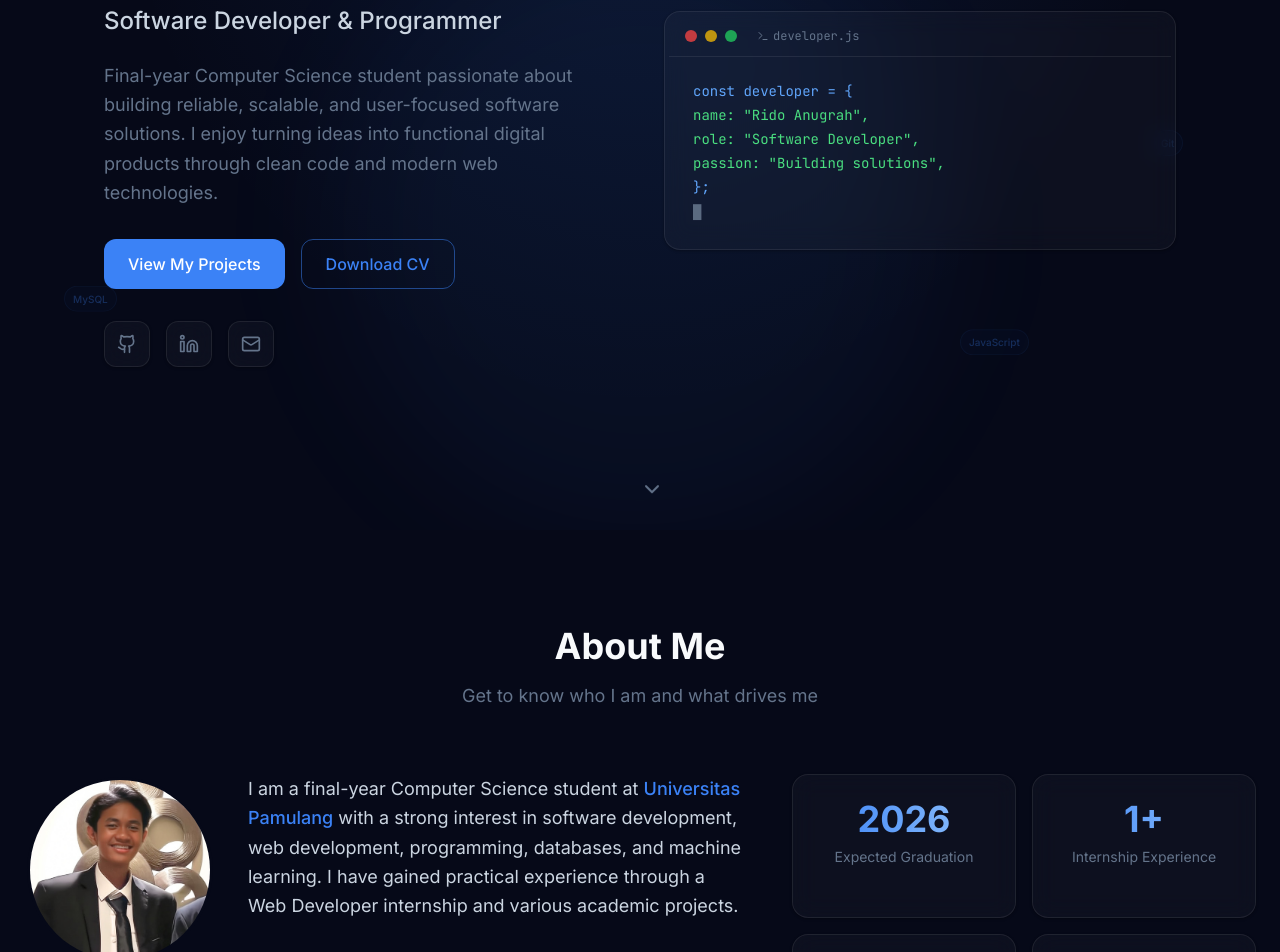
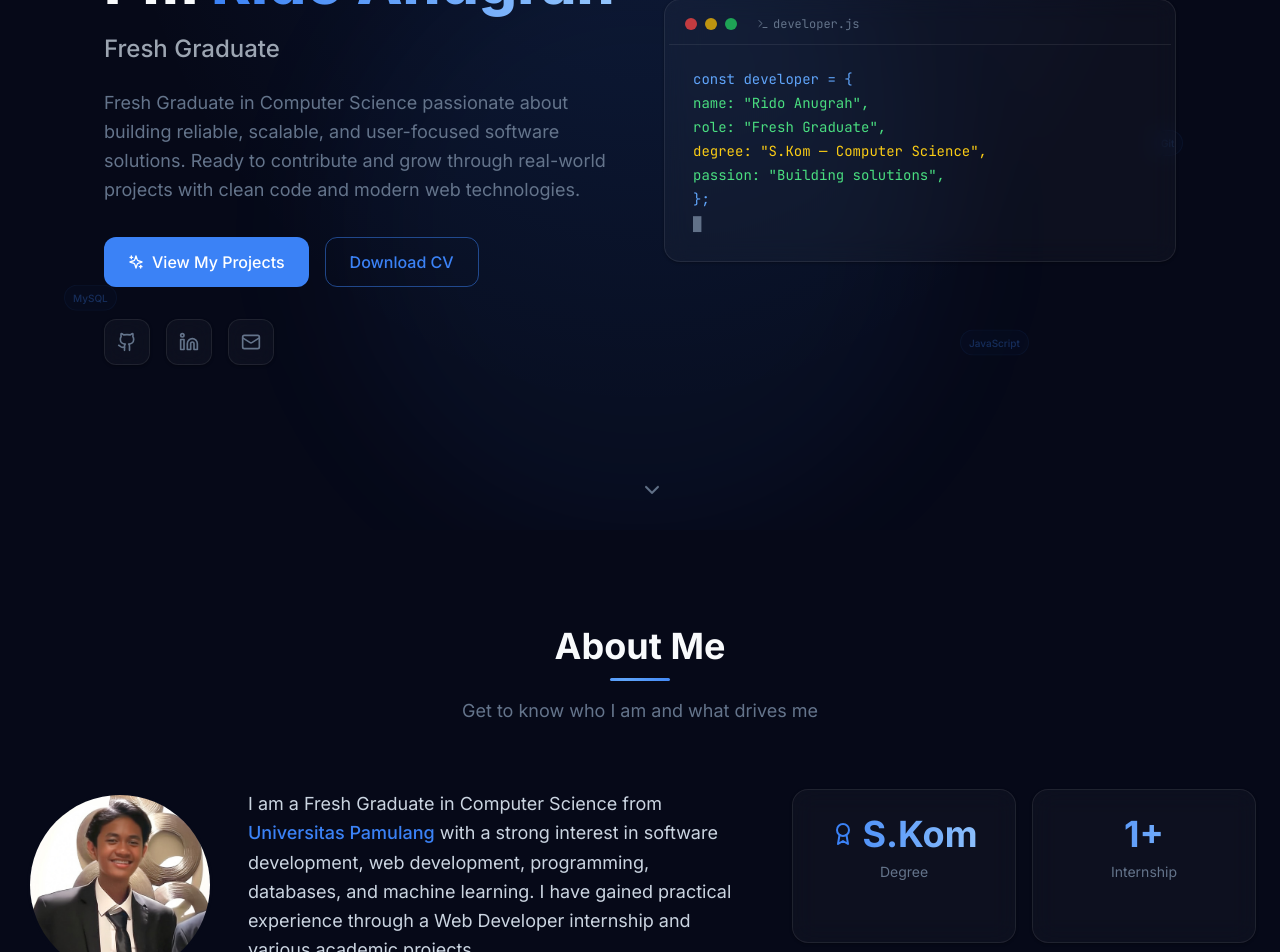
Before and after one commit to doxxy22/My-Portofolio, a React (Vite) app: page / in a window 1280 px wide. Shown: the part 340-1292 px from the top of the page. Built offline with nearby package versions, Linux system fonts and the light colour scheme.

Commit message:
update biodata & display

```diff
--- a/src/components/About.jsx
+++ b/src/components/About.jsx
@@ -1,11 +1,12 @@
+import { useState, useEffect, useRef } from "react";
 import { motion } from "framer-motion";
-import { GraduationCap, Code2, Globe, Brain, MapPin } from "lucide-react";
+import { GraduationCap, Code2, Globe, Brain, MapPin, Award } from "lucide-react";
 
 const stats = [
-  { value: "2026", label: "Expected Graduation" },
-  { value: "1+", label: "Internship Experience" },
-  { value: "5+", label: "Academic Projects" },
-  { value: "10+", label: "Technologies" },
+  { value: "S.Kom", label: "Degree", isNumber: false },
+  { value: 1, label: "Internship", suffix: "+", isNumber: true },
+  { value: 5, label: "Projects Built", suffix: "+", isNumber: true },
+  { value: 10, label: "Technologies", suffix: "+", isNumber: true },
 ];
 
 const interests = [
@@ -24,6 +25,68 @@ const fadeUp = {
     transition: { duration: 0.5, delay: i * 0.1 },
   }),
 };
+
+// Animated counter hook
+function useCounter(target, duration = 1500, startCounting = false) {
+  const [count, setCount] = useState(0);
+
+  useEffect(() => {
+    if (!startCounting || typeof target !== "number") return;
+
+    let start = 0;
+    const increment = target / (duration / 16);
+    const timer = setInterval(() => {
+      start += increment;
+      if (start >= target) {
+        setCount(target);
+        clearInterval(timer);
+      } else {
+        setCount(Math.floor(start));
+      }
+    }, 16);
+
+    return () => clearInterval(timer);
+  }, [target, duration, startCounting]);
+
+  return count;
+}
+
+function StatCard({ stat, index }) {
+  const [inView, setInView] = useState(false);
+  const ref = useRef(null);
+  const count = useCounter(stat.isNumber ? stat.value : 0, 1200, inView);
+
+  useEffect(() => {
+    const observer = new IntersectionObserver(
+      ([entry]) => { if (entry.isIntersecting) setInView(true); },
+      { threshold: 0.5 }
+    );
+    if (ref.current) observer.observe(ref.current);
+    return () => observer.disconnect();
+  }, []);
+
+  return (
+    <motion.div
+      ref={ref}
+      className="glass-card-hover p-6 text-center"
+      variants={fadeUp}
+      custom={index + 3}
+      whileHover={{ scale: 1.03 }}
+    >
+      <p className="text-3xl md:text-4xl font-bold bg-gradient-to-r from-accent to-blue-300 bg-clip-text text-transparent">
+        {stat.isNumber ? (
+          <>{count}{stat.suffix}</>
+        ) : (
+          <span className="flex items-center justify-center gap-2">
+            <Award size={24} className="text-accent" />
+            {stat.value}
+          </span>
+        )}
+      </p>
+      <p className="text-sm mt-2" style={{ color: "rgb(var(--color-text-muted))" }}>{stat.label}</p>
+    </motion.div>
+  );
+}
 
 export default function About() {
   return (
@@ -66,14 +129,21 @@ export default function About() {
               </motion.div>
 
               {/* Bio Text */}
-              <div>
+              <div className="space-y-4">
                 <p className="text-lg leading-relaxed" style={{ color: "rgb(var(--color-text-secondary))" }}>
-                  I am a final-year Computer Science student at{" "}
+                  I am a Fresh Graduate in Computer Science from{" "}
                   <span className="text-accent font-medium">Universitas Pamulang</span> with a strong
                   interest in software development, web development, programming, databases, and machine
                   learning. I have gained practical experience through a Web Developer internship and
                   various academic projects.
                 </p>
+                {/* Availability indicator */}
+                <div className="flex items-center gap-2">
+                  <span className="availability-dot" />
+                  <span className="text-sm font-medium text-emerald-500">
+                    Available for opportunities
+                  </span>
+                </div>
               </div>
             </div>
 
@@ -95,18 +165,7 @@ export default function About() {
           {/* Right – Stats (2 cols) */}
           <div className="lg:col-span-2 grid grid-cols-2 gap-4">
             {stats.map((s, i) => (
-              <motion.div
-                key={s.label}
-                className="glass-card-hover p-6 text-center"
-                variants={fadeUp}
-                custom={i + 3}
-                whileHover={{ scale: 1.03 }}
-              >
-                <p className="text-3xl md:text-4xl font-bold bg-gradient-to-r from-accent to-blue-300 bg-clip-text text-transparent">
-                  {s.value}
-                </p>
-                <p className="text-sm mt-2" style={{ color: "rgb(var(--color-text-muted))" }}>{s.label}</p>
-              </motion.div>
+              <StatCard key={s.label} stat={s} index={i} />
             ))}
           </div>
         </div>
--- a/src/components/Footer.jsx
+++ b/src/components/Footer.jsx
@@ -17,7 +17,7 @@ export default function Footer() {
             <p className="text-lg font-bold" style={{ color: "rgb(var(--color-text))" }}>
               Rido<span className="text-accent">.</span>
             </p>
-            <p className="text-sm mt-1" style={{ color: "rgb(var(--color-text-muted))" }}>Software Developer / Programmer</p>
+            <p className="text-sm mt-1" style={{ color: "rgb(var(--color-text-muted))" }}>Fresh Graduate | Software Developer</p>
           </div>
 
           {/* Social icons */}
--- a/src/components/Hero.jsx
+++ b/src/components/Hero.jsx
@@ -1,5 +1,6 @@
-import { motion } from "framer-motion";
-import { Github, Linkedin, Mail, ChevronDown, Terminal } from "lucide-react";
+import { useState, useEffect } from "react";
+import { motion, AnimatePresence } from "framer-motion";
+import { Github, Linkedin, Mail, ChevronDown, Terminal, Sparkles } from "lucide-react";
 import { useTheme } from "../context/ThemeContext.jsx";
 
 const floatingBadges = [
@@ -10,16 +11,32 @@ const floatingBadges = [
   { label: "Git", x: "90%", y: "50%", delay: 1.5 },
 ];
 
+const roles = [
+  "Software Developer",
+  "Web Developer",
+  "Fresh Graduate",
+  "Problem Solver",
+];
+
 const codeLines = [
   { text: "const developer = {", color: "text-blue-400" },
   { text: '  name: "Rido Anugrah",', color: "text-green-400" },
-  { text: '  role: "Software Developer",', color: "text-green-400" },
+  { text: '  role: "Fresh Graduate",', color: "text-green-400" },
+  { text: '  degree: "S.Kom — Computer Science",', color: "text-yellow-400" },
   { text: '  passion: "Building solutions",', color: "text-green-400" },
   { text: "};", color: "text-blue-400" },
 ];
 
 export default function Hero() {
   const { dark } = useTheme();
+  const [roleIndex, setRoleIndex] = useState(0);
+
+  useEffect(() => {
+    const interval = setInterval(() => {
+      setRoleIndex((prev) => (prev + 1) % roles.length);
+    }, 3000);
+    return () => clearInterval(interval);
+  }, []);
 
   return (
     <section
@@ -61,11 +78,24 @@ export default function Hero() {
       <div className="relative z-10 max-w-6xl mx-auto px-6 grid lg:grid-cols-2 gap-12 items-center">
         {/* Left – Text */}
         <div>
+          {/* Open to Work Badge */}
+          <motion.div
+            className="mb-5"
+            initial={{ opacity: 0, y: 20 }}
+            animate={{ opacity: 1, y: 0 }}
+            transition={{ duration: 0.5 }}
+          >
+            <span className="open-to-work-badge">
+              <span className="availability-dot" />
+
+            </span>
+          </motion.div>
+
           <motion.p
             className="text-accent font-mono text-sm mb-4 tracking-wider"
             initial={{ opacity: 0, y: 20 }}
             animate={{ opacity: 1, y: 0 }}
-            transition={{ duration: 0.5 }}
+            transition={{ duration: 0.5, delay: 0.05 }}
           >
             👋 Hello, world!
           </motion.p>
@@ -83,14 +113,26 @@ export default function Hero() {
             </span>
           </motion.h1>
 
+          {/* Typing Animation Subtitle */}
           <motion.h2
-            className="text-xl sm:text-2xl font-medium mb-6"
+            className="text-xl sm:text-2xl font-medium mb-6 h-9 flex items-center"
             style={{ color: "rgb(var(--color-text-secondary))" }}
             initial={{ opacity: 0, y: 20 }}
             animate={{ opacity: 1, y: 0 }}
             transition={{ duration: 0.5, delay: 0.2 }}
           >
-            Software Developer &amp; Programmer
+            <AnimatePresence mode="wait">
+              <motion.span
+                key={roleIndex}
+                initial={{ opacity: 0, y: 15 }}
+                animate={{ opacity: 1, y: 0 }}
+                exit={{ opacity: 0, y: -15 }}
+                transition={{ duration: 0.4 }}
+              >
+                {roles[roleIndex]}
+              </motion.span>
+            </AnimatePresence>
+            <span className="typing-cursor" />
           </motion.h2>
 
           <motion.p
@@ -100,9 +142,9 @@ export default function Hero() {
             animate={{ opacity: 1, y: 0 }}
             transition={{ duration: 0.5, delay: 0.3 }}
           >
-            Final-year Computer Science student passionate about building
-            reliable, scalable, and user-focused software solutions. I enjoy
-            turning ideas into functional digital products through clean code
+            Fresh Graduate in Computer Science passionate about building
+            reliable, scalable, and user-focused software solutions. Ready to
+            contribute and grow through real-world projects with clean code
             and modern web technologies.
           </motion.p>
 
@@ -119,6 +161,7 @@ export default function Hero() {
               whileHover={{ scale: 1.03 }}
               whileTap={{ scale: 0.97 }}
             >
+              <Sparkles size={16} />
               View My Projects
             </motion.a>
             <motion.a
--- a/src/components/Skills.jsx
+++ b/src/components/Skills.jsx
@@ -39,13 +39,14 @@ export default function Skills() {
             >
               <h3 className="text-base font-semibold mb-5 flex items-center gap-3" style={{ color: "rgb(var(--color-text))" }}>
                 <span className="text-xl">{cat.icon}</span>
-                <span>{cat.label}</span>
+                <span className="flex-1">{cat.label}</span>
+                <span className="skill-count">{skills[cat.key].length}</span>
               </h3>
               <div className="flex flex-wrap gap-2">
                 {skills[cat.key].map((skill) => (
                   <motion.span
                     key={skill}
-                    className="badge"
+                    className="badge badge-glow"
                     whileHover={{ scale: 1.1, y: -2 }}
                     whileTap={{ scale: 0.95 }}
                   >
--- a/src/index.css
+++ b/src/index.css
@@ -161,6 +161,71 @@ body {
     transform: translateY(0);
   }
 
+  /* ── Section Heading with Gradient Underline ─────── */
+  .section-heading-wrapper {
+    @apply relative inline-block;
+  }
+
+  .section-heading::after {
+    content: "";
+    display: block;
+    width: 60px;
+    height: 3px;
+    margin: 12px auto 0;
+    border-radius: 999px;
+    background: linear-gradient(90deg, #3b82f6, #60a5fa, #3b82f6);
+    background-size: 200% 100%;
+    animation: gradient-shift 3s ease infinite;
+  }
+
+  /* ── Section Divider ───────────────────────────────── */
+  .section-divider {
+    width: 100%;
+    height: 1px;
+    margin: 0 auto;
+    max-width: 200px;
+    background: linear-gradient(90deg, transparent, rgba(59, 130, 246, 0.3), transparent);
+  }
+
+
+
+  .dark .open-to-work-badge {
+    background: linear-gradient(135deg, rgba(34, 197, 94, 0.08), rgba(59, 130, 246, 0.08));
+    border-color: rgba(34, 197, 94, 0.25);
+  }
+
+  /* ── Typing Cursor ─────────────────────────────────── */
+  .typing-cursor {
+    display: inline-block;
+    width: 2px;
+    height: 1.2em;
+    margin-left: 2px;
+    background-color: #3b82f6;
+    animation: cursor-blink 1s step-end infinite;
+    vertical-align: text-bottom;
+  }
+
+  /* ── Availability Indicator ────────────────────────── */
+  .availability-dot {
+    @apply w-2.5 h-2.5 rounded-full;
+    background-color: #22c55e;
+    box-shadow: 0 0 8px rgba(34, 197, 94, 0.5);
+    animation: availability-pulse 2s ease-in-out infinite;
+  }
+
+  /* ── Skill Count Badge ─────────────────────────────── */
+  .skill-count {
+    @apply text-[10px] font-bold px-2 py-0.5 rounded-full;
+    background: rgba(59, 130, 246, 0.1);
+    color: #3b82f6;
+    border: 1px solid rgba(59, 130, 246, 0.2);
+  }
+
+  /* ── Enhanced Badge Glow on Hover ──────────────────── */
+  .badge-glow:hover {
+    box-shadow: 0 0 15px rgba(59, 130, 246, 0.2), 0 0 30px rgba(59, 130, 246, 0.1);
+  }
+
   /* Theme-aware text helpers */
   .text-primary {
     color: rgb(var(--color-text));
@@ -174,3 +239,25 @@ body {
     color: rgb(var(--color-text-muted));
   }
 }
+
+/* ── Keyframe Animations (outside @layer) ──────────── */
+@keyframes gradient-shift {
+  0% { background-position: 0% 50%; }
+  50% { background-position: 100% 50%; }
+  100% { background-position: 0% 50%; }
+}
+
+@keyframes cursor-blink {
+  0%, 100% { opacity: 1; }
+  50% { opacity: 0; }
+}
+
+@keyframes badge-glow {
+  0%, 100% { box-shadow: 0 0 5px rgba(34, 197, 94, 0.1); }
+  50% { box-shadow: 0 0 15px rgba(34, 197, 94, 0.2), 0 0 30px rgba(34, 197, 94, 0.05); }
+}
+
+@keyframes availability-pulse {
+  0%, 100% { transform: scale(1); opacity: 1; }
+  50% { transform: scale(1.2); opacity: 0.7; }
+}
```
Also changed, not shown: src/components/Contact.jsx (+31 -1 lines).
